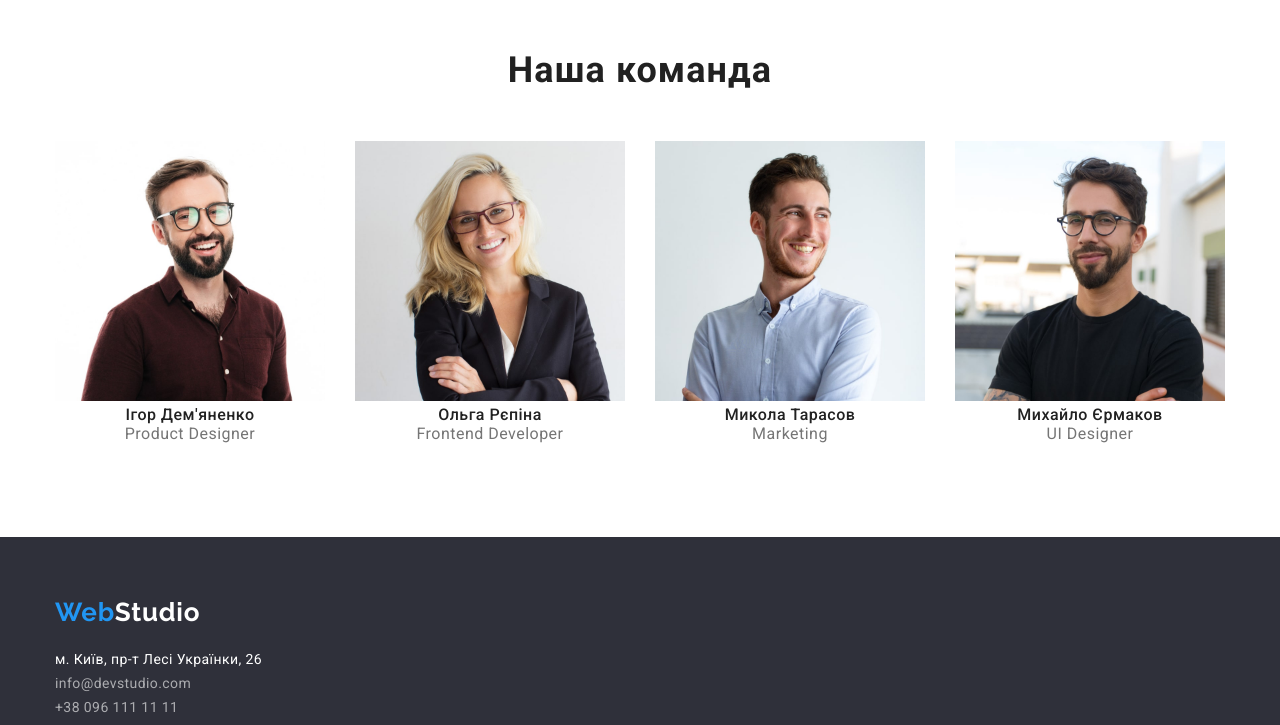
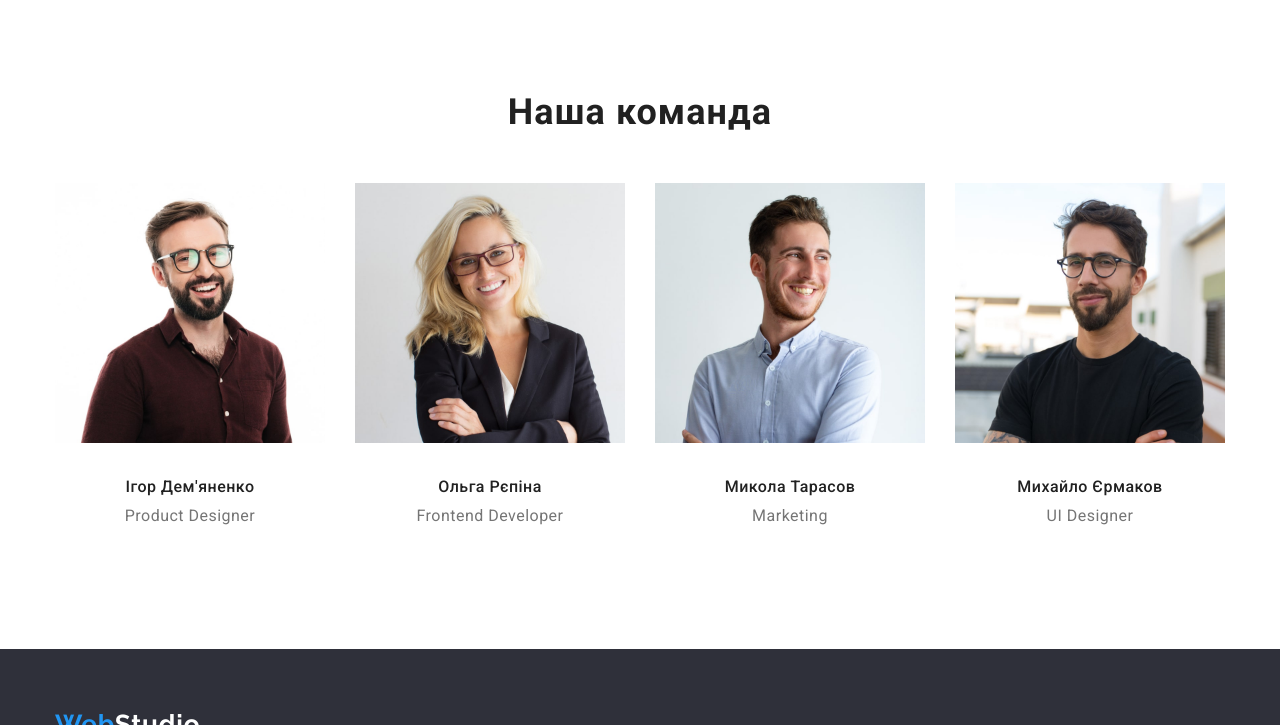
Before and after one commit to OksanaIsaieva/goit-markup-hw-03, a plain HTML site: page index.html in a window 1280 px wide. Shown: the part 1341-2066 px from the top of the page. Drawn offline with nearby package versions, Linux system fonts and the light colour scheme.

Commit message:
Added some margins

```diff
--- a/css/styles.css
+++ b/css/styles.css
@@ -128,6 +128,7 @@ a {
   border-radius: 4px;
   border: none;
   margin-bottom: 200px;
+  padding: 10px 32px;
 }
 /* ---------OUR-BENEFITS---------- */
 .benefits-container {
@@ -163,6 +164,7 @@ a {
   letter-spacing: 0.03em;
   text-transform: uppercase;
   color: var(--main-h-color);
+  margin-bottom: 24px;
 }
 .benefits-descriptions {
   font-weight: 400;
@@ -218,12 +220,15 @@ a {
   text-align: center;
   letter-spacing: 0.03em;
   color: var(--main-h-color);
+  margin-top: 30px;
+  margin-bottom: 10px;
 }
 .team-member {
   font-size: 16px;
   line-height: 1.19;
   text-align: center;
   letter-spacing: 0.03em;
+  margin-bottom: 30px;
 }
 .team-list .team-item:not(:last-child) {
   margin-right: 30px;
```
